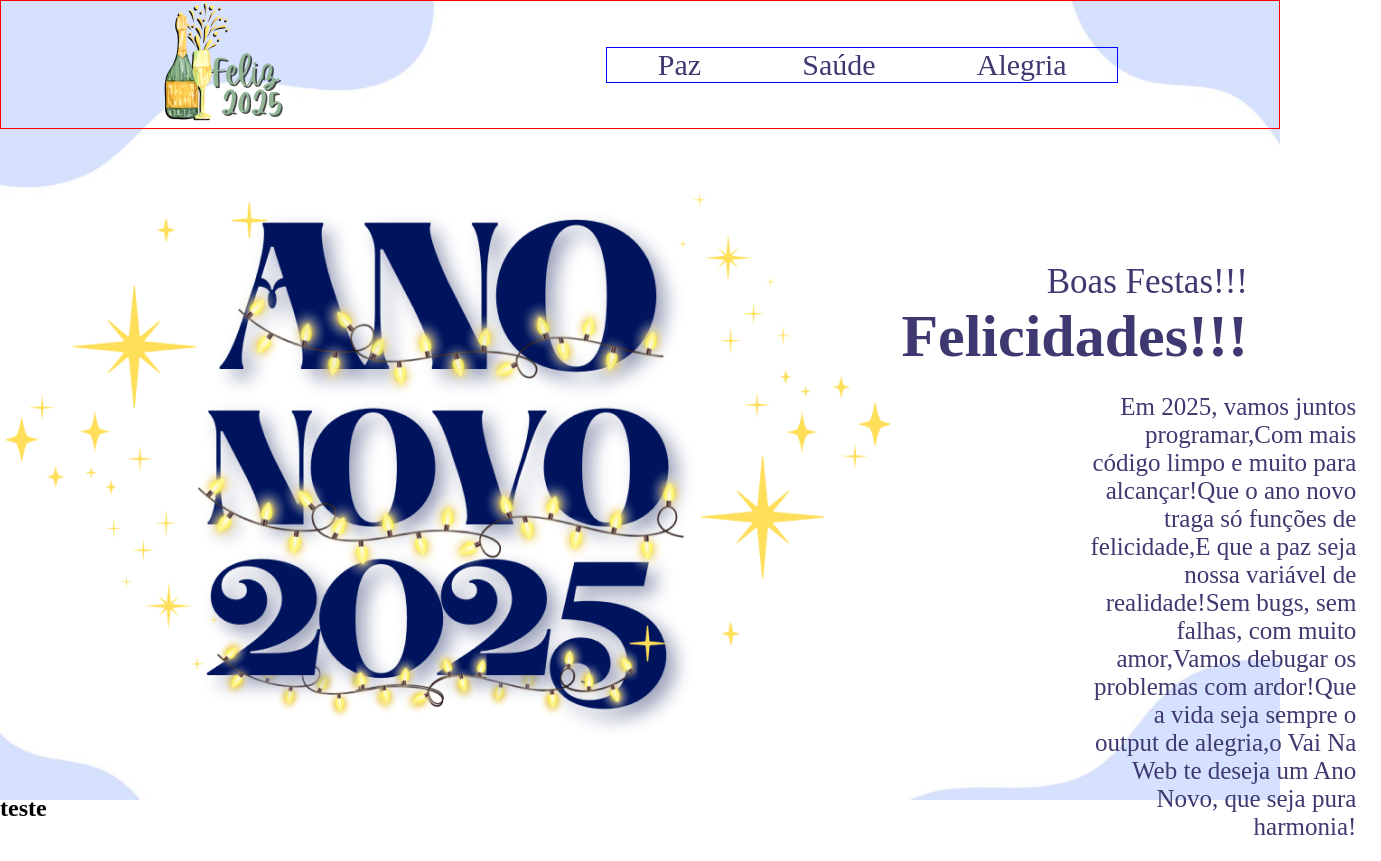
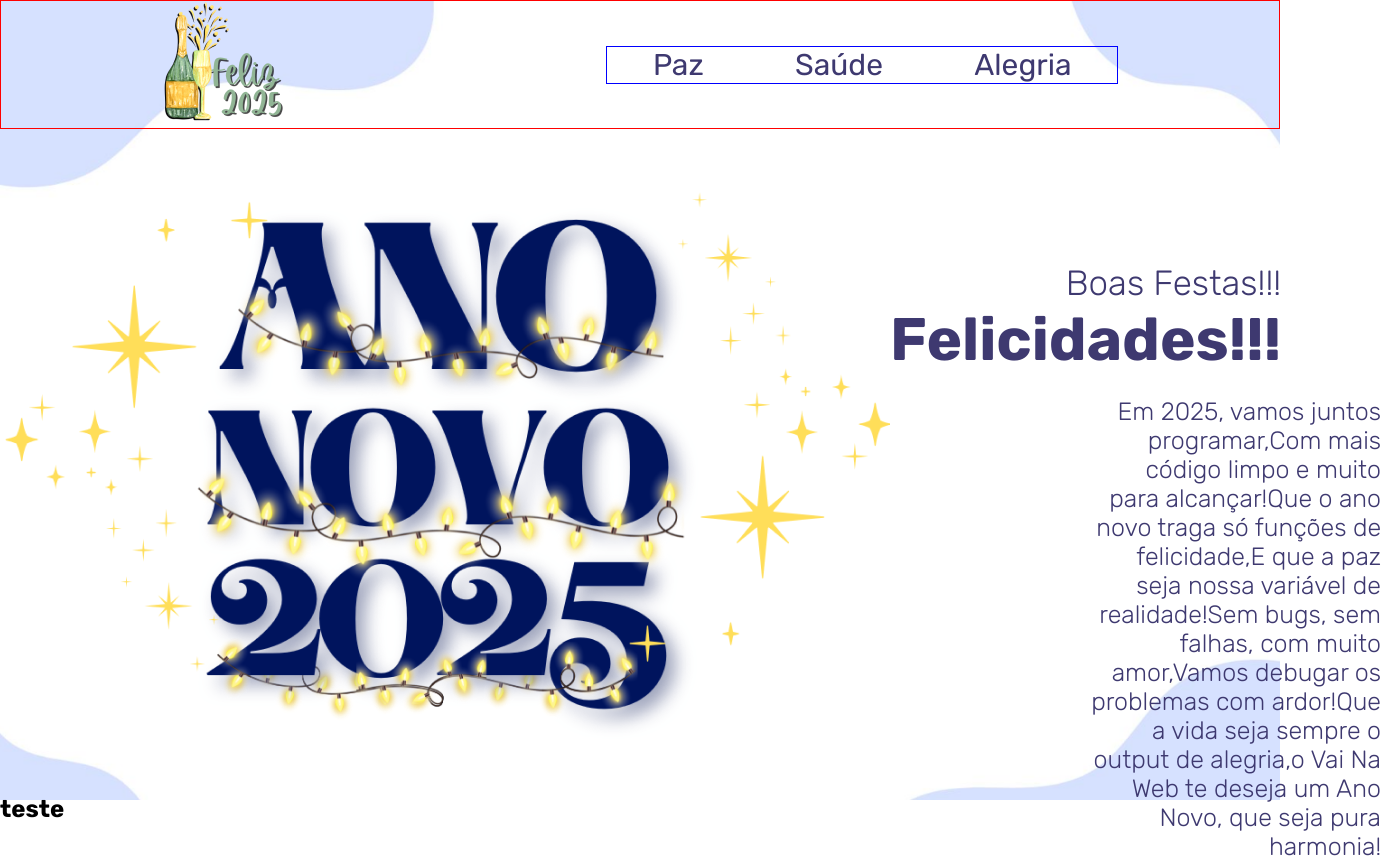
Before and after one commit to viannaingrid/anoNovo, a React (Vite) app: page / in a window 1280 px wide. Shown: the whole page, 1381 px wide, since content can reach past the window. Built offline with nearby package versions, Linux system fonts and the light colour scheme; a web font is replaced by a local one.

Commit message:
:lipstick: update font to Rubik for better viewer

```diff
--- a/src/globalStyle/globalStyle.scss
+++ b/src/globalStyle/globalStyle.scss
@@ -1,9 +1,12 @@
+@import url('https://fonts.googleapis.com/css2?family=Rubik:ital,wght@0,300..900;1,300..900&display=swap');
+
+
 * {
     margin: 0;
     padding: 0;
     box-sizing: border-box;
     list-style: none;
     text-decoration: none;
-    font-family: 'Zeru Maru Gothic';
+    font-family: "Rubik", serif;
 
 }
```
